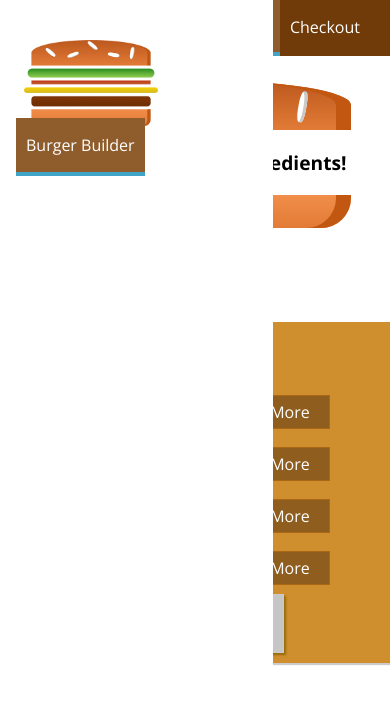
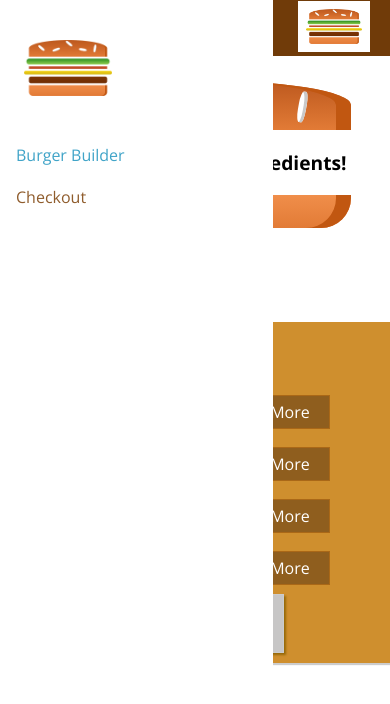
Before and after one commit to vijaykiran912/burger-king-v2, a React app: page / in a window 390 px wide. Shown: the top 704 px of the page. Built offline with nearby package versions, Linux system fonts and the light colour scheme.

Commit message:
[8][30][More about Responsive Adjustments]

```diff
--- a/src/components/Logo/Logo.css
+++ b/src/components/Logo/Logo.css
@@ -1,7 +1,7 @@
 .Logo{
     background-color: white;
     padding: 8px;
-    height: 100%;
+    height: 80%;
 }
 
 .Logo img{
--- a/src/components/Navigation/NavigationItems/NavigationItem/NavigationItem.css
+++ b/src/components/Navigation/NavigationItems/NavigationItem/NavigationItem.css
@@ -1,25 +1,45 @@
-.NavigationItem{
-   margin: 0;
-   box-sizing: border-box;
-   display: flex;
-   height: 100%;
-   align-items: center;
+.NavigationItem {
+    margin: 10px 0;
+    box-sizing: border-box;
+    display: block;
+    width: 100%;
 }
 
-.NavigationItem a{
-    color: white;
+.NavigationItem a {
+    color: #8F5C2C;
     text-decoration: none;
-    height: 100%;
-    padding: 16px 10px;
-    border-bottom: 4px solid transparent;
+    width: 100%;
     box-sizing: border-box;
     display: block;
 }
 
 .NavigationItem a:hover,
 .NavigationItem a:active,
-.NavigationItem a.active{
-    background-color: #8F5C2C;
-    border-bottom:  4px solid #40A4C8;
-    color: white;
+.NavigationItem a.active {
+    color: #40A4C8;
 }
+
+@media (min-width: 500px) {
+    .NavigationItem {
+        margin: 0;
+        display: flex;
+        height: 100%;
+        width: auto;
+        align-items: center;
+    }
+
+    .NavigationItem a {
+        color: white;
+        height: 100%;
+        padding: 16px 10px;
+        border-bottom: 4px solid transparent;
+    }
+
+    .NavigationItem a:hover,
+    .NavigationItem a:active,
+    .NavigationItem a.active {
+        background-color: #8F5C2C;
+        border-bottom: 4px solid #40A4C8;
+        color: white;
+    }
+}
--- a/src/components/Navigation/NavigationItems/NavigationItems.css
+++ b/src/components/Navigation/NavigationItems/NavigationItems.css
@@ -3,6 +3,13 @@
     padding: 0;
     list-style: none;
     display: flex;
+    flex-flow: column;
     align-items: center;
     height: 100%;
 }
+
+@media (min-width: 500px) {
+    .NavigationItems {
+        flex-flow: row;
+    }
+}
--- a/src/components/Navigation/SideDrawer/SideDrawer.css
+++ b/src/components/Navigation/SideDrawer/SideDrawer.css
@@ -27,5 +27,6 @@
 }
 
 .Logo{
-    height: 11%;
+    height: 9%;
+    margin-bottom: 32px;
 }
--- a/src/components/Navigation/Toolbar/Toolbar.css
+++ b/src/components/Navigation/Toolbar/Toolbar.css
@@ -19,6 +19,13 @@
     height: 100%;
 }
 
-.Logo{
+.Logo {
     height: 80%;
+    margin-bottom: 10px;
 }
+
+@media(max-width : 499px){
+    .DesktopOnly{
+        display: none;
+    }
+}
--- a/src/components/Navigation/Toolbar/Toolbar.js
+++ b/src/components/Navigation/Toolbar/Toolbar.js
@@ -9,7 +9,7 @@
         <div className={classes.Logo}>
             <Logo />
         </div>
-        <nav>
+        <nav className={classes.DesktopOnly}>
             <NavigationItems />
         </nav>
     </header>
```
